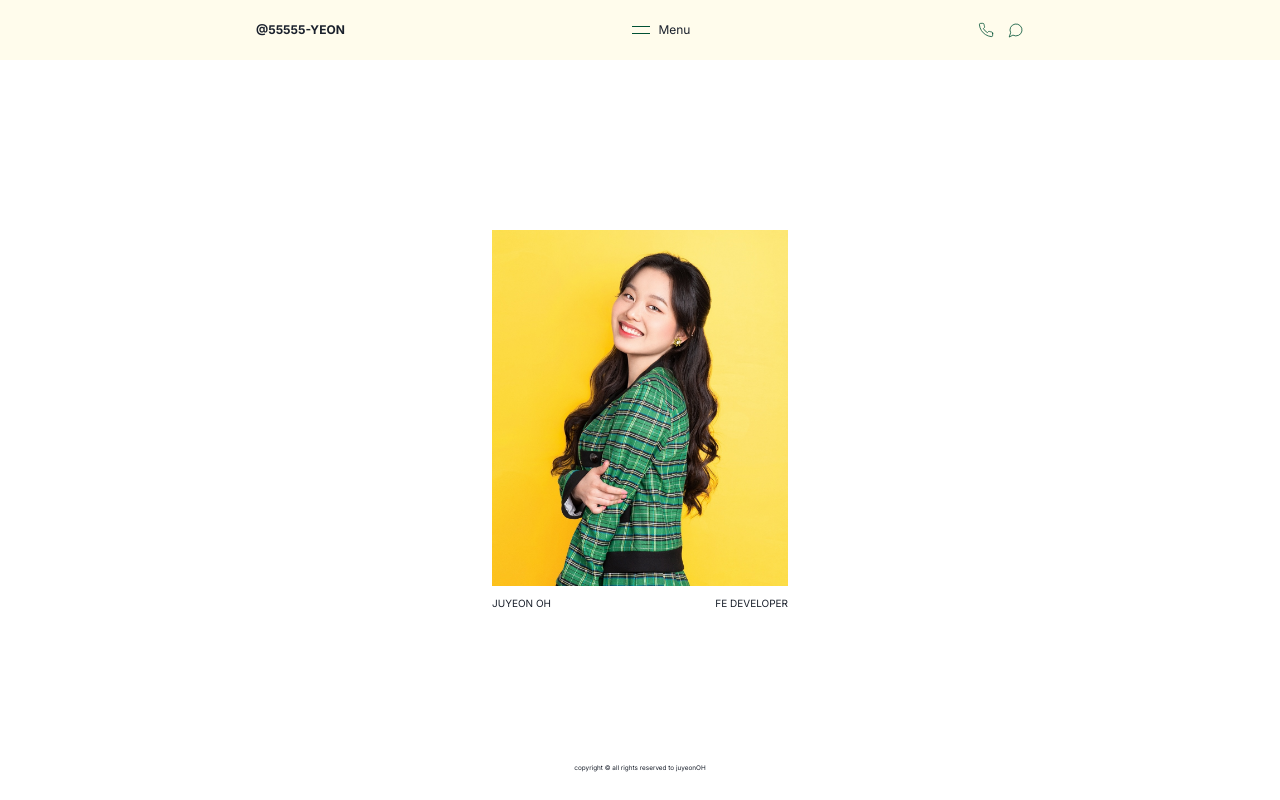
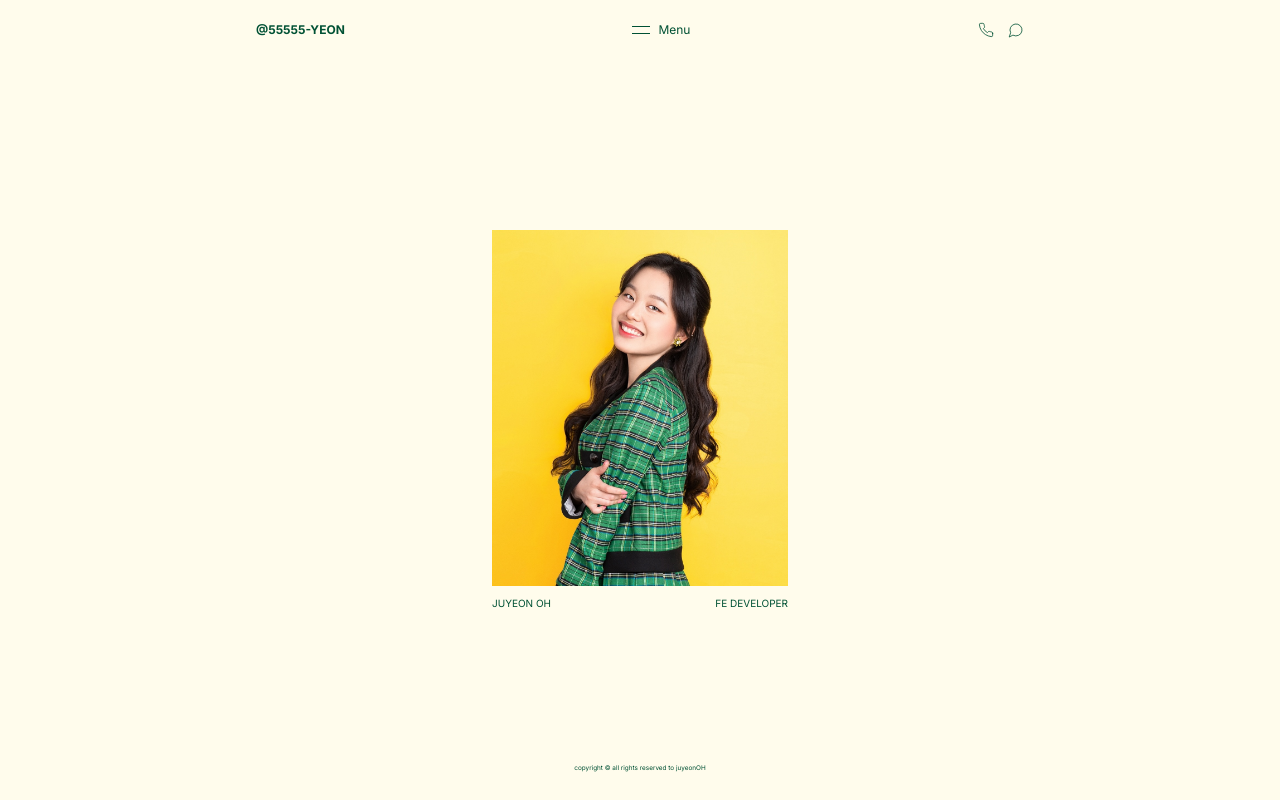
Before and after one commit to 55555-Jyeon/portfolio, a Next.js app: page / in a window 1280 px wide. Built offline with nearby package versions, Linux system fonts and the light colour scheme.

Commit message:
delete !important

```diff
--- a/src/app/globals.css
+++ b/src/app/globals.css
@@ -7,6 +7,8 @@
   box-sizing: border-box;
   padding: 0;
   margin: 0;
+  color: #005134;
+  background-color: #fffcec;
 }
 
 html,
@@ -18,8 +20,6 @@ body {
 body {
   position: relative;
   top: 60px;
-  color: #005134;
-  background-color: #fffcec;
   -ms-overflow-style: none;
 }
 body::-webkit-scrollbar {
```
